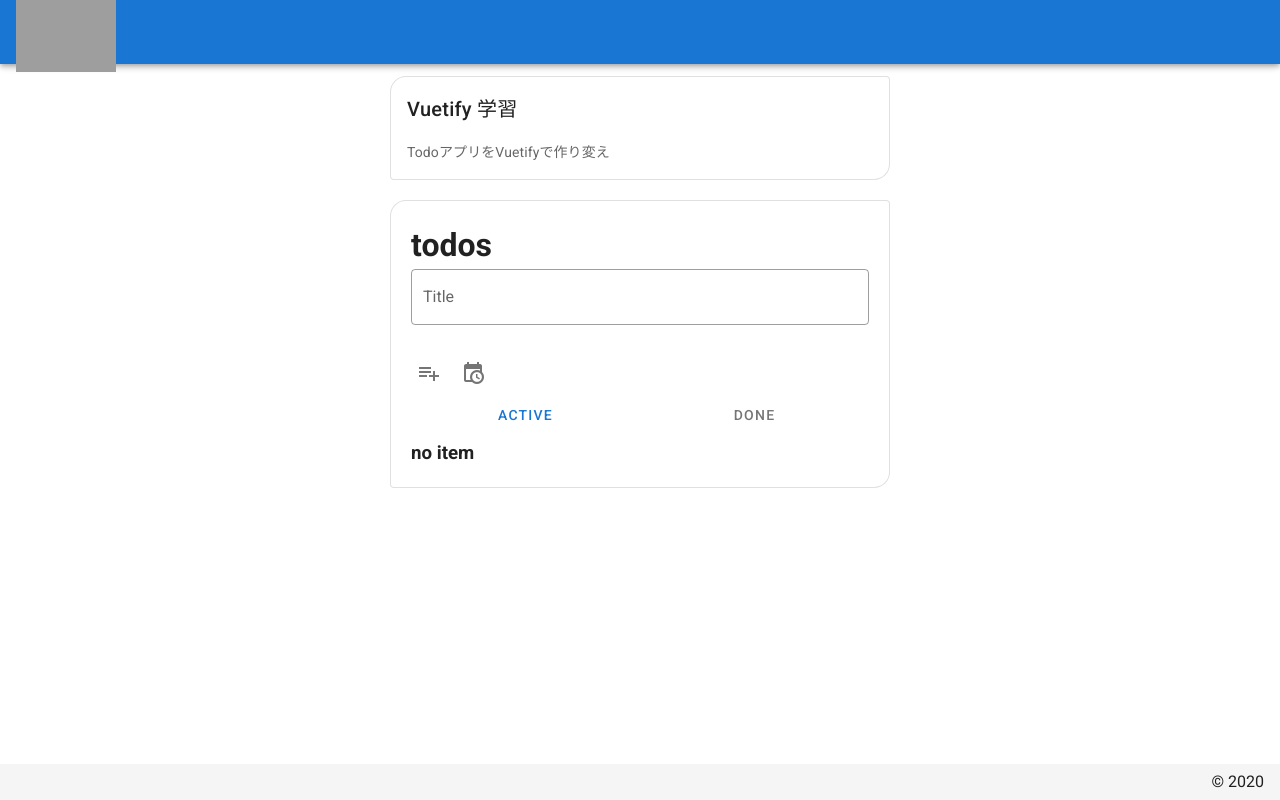
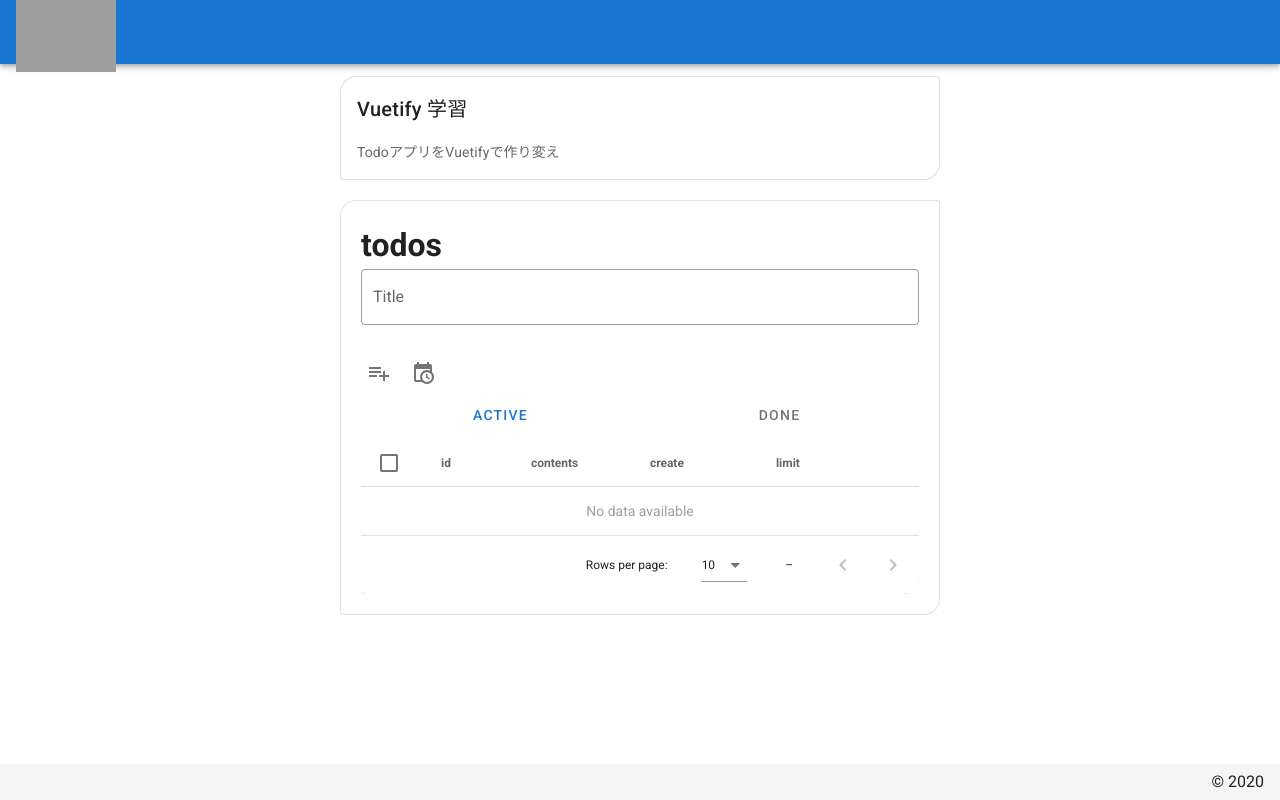
Before and after one commit to mashir0/vuetify-todo, a Vue app: page / in a window 1280 px wide. Built offline with nearby package versions, Linux system fonts and the light colour scheme; grey boxes are pictures that could not be loaded.

Commit message:
表示をdata tableに変更 & build

```diff
--- a/src/components/Todo.vue
+++ b/src/components/Todo.vue
@@ -1,14 +1,14 @@
 <template>
   <!-- <v-content> -->
   <v-container>
-    <v-card class="mx-auto mb-5" outlined shaped max-width="500">
+    <v-card class="mx-auto mb-5" outlined shaped max-width="600">
       <v-card-title>Vuetify 学習</v-card-title>
       <v-card-text>
         TodoアプリをVuetifyで作り変え
       </v-card-text>
     </v-card>
 
-    <v-card class="mx-auto mb-5 pa-5" outlined shaped max-width="500">
+    <v-card class="mx-auto mb-5 pa-5" outlined shaped max-width="600">
       <h1>todos</h1>
       <!-- title -->
       <v-text-field
@@ -57,7 +57,7 @@
 
       <v-tabs-items v-model="currentItem">
         <v-tab-item v-for="item in items" :key="item" :value="item">
-          <!-- todo area -->
+          <!-- ### todo area
           <v-list v-if="filterTodos.length">
             <v-list-item
               dense
@@ -66,13 +66,50 @@
               class="pr-0"
               height="50"
             >
-              <!-- chk box -->
+              ### chk box
               <v-list-item-action>
                 <v-checkbox v-model="todo.done" color="primary" />
               </v-list-item-action>
 
-              <!-- todo -->
+              ### todo
               <v-list-item-content @click="showDialog($refs.dialogRef[index])">
+                <v-list-item-title
+                  :class="{ done: todo.done }"
+                  v-text="todo.title"
+                />
+                <v-list-item-subtitle v-text="todo.detail" />
+                ### show dialog
+                <todo-dialog :todo="todo" ref="dialogRef" />
+              </v-list-item-content>
+
+              ### del btn
+              <v-list-item-action>
+                <v-btn outlined @click="delTodo(todo)">del</v-btn>
+              </v-list-item-action>
+            </v-list-item>
+          </v-list>
+
+          <div v-else>
+            <h3>no item</h3>
+          </div> -->
+
+          <v-data-table
+            :headers="headers"
+            :items="filterTodos"
+            item-key="id"
+            show-select
+            class="elevation-1"
+          >
+            <!-- chk box -->
+            <template v-slot:item.data-table-select="{ item: todo }">
+              <v-checkbox v-model="todo.done" color="primary" />
+            </template>
+
+            <!-- contents -->
+            <template v-slot:item.contents="{ item: todo }">
+              <v-list-item-content
+                @click="showDialog($refs.dialogRef[todos.indexOf(todo)])"
+              >
                 <v-list-item-title
                   :class="{ done: todo.done }"
                   v-text="todo.title"
@@ -81,17 +118,18 @@
                 <!-- show dialog -->
                 <todo-dialog :todo="todo" ref="dialogRef" />
               </v-list-item-content>
+            </template>
 
-              <!-- del btn-->
-              <v-list-item-action>
-                <v-btn outlined @click="delTodo(index)">del</v-btn>
-              </v-list-item-action>
-            </v-list-item>
-          </v-list>
-
-          <div v-else>
-            <h3>no item</h3>
-          </div>
+            <!-- actions -->
+            <template v-slot:item.actions="{ item: todo }">
+              <v-icon small @click="delTodo(todo)" class="mr-2">
+                mdi-pencil
+              </v-icon>
+              <v-icon small @click="delTodo(todo)">
+                mdi-delete
+              </v-icon>
+            </template>
+          </v-data-table>
         </v-tab-item>
       </v-tabs-items>
     </v-card>
@@ -110,6 +148,35 @@ export default {
   },
   data() {
     return {
+      headers: [
+        {
+          text: "id",
+          align: "start",
+          value: "id"
+        },
+        {
+          text: "contents",
+          sortable: false,
+          value: "contents"
+        },
+        // {
+        //   text: "done",
+        //   value: "done"
+        // },
+        {
+          text: "create",
+          value: "createDate"
+        },
+        {
+          text: "limit",
+          value: "limit"
+        },
+        {
+          sortable: false,
+          value: "actions"
+        }
+      ],
+
       currentItem: "active",
       items: ["active", "done"],
       edit: {},
@@ -140,9 +207,13 @@ export default {
       }
     },
 
-    delTodo(index) {
-      this.todos.splice(index, 1);
+    delTodo(todo) {
+      const index = this.todos.indexOf(todo);
+      confirm("Are you sure you want to delete this todo?") &&
+        this.todos.splice(index, 1);
     },
+
+    // editTodo(todo) {},
 
     showDialog(_refs) {
       // console.log(_refs);
```
Also changed, not shown: 13 other files (tests, documents, lock files or other folders).
